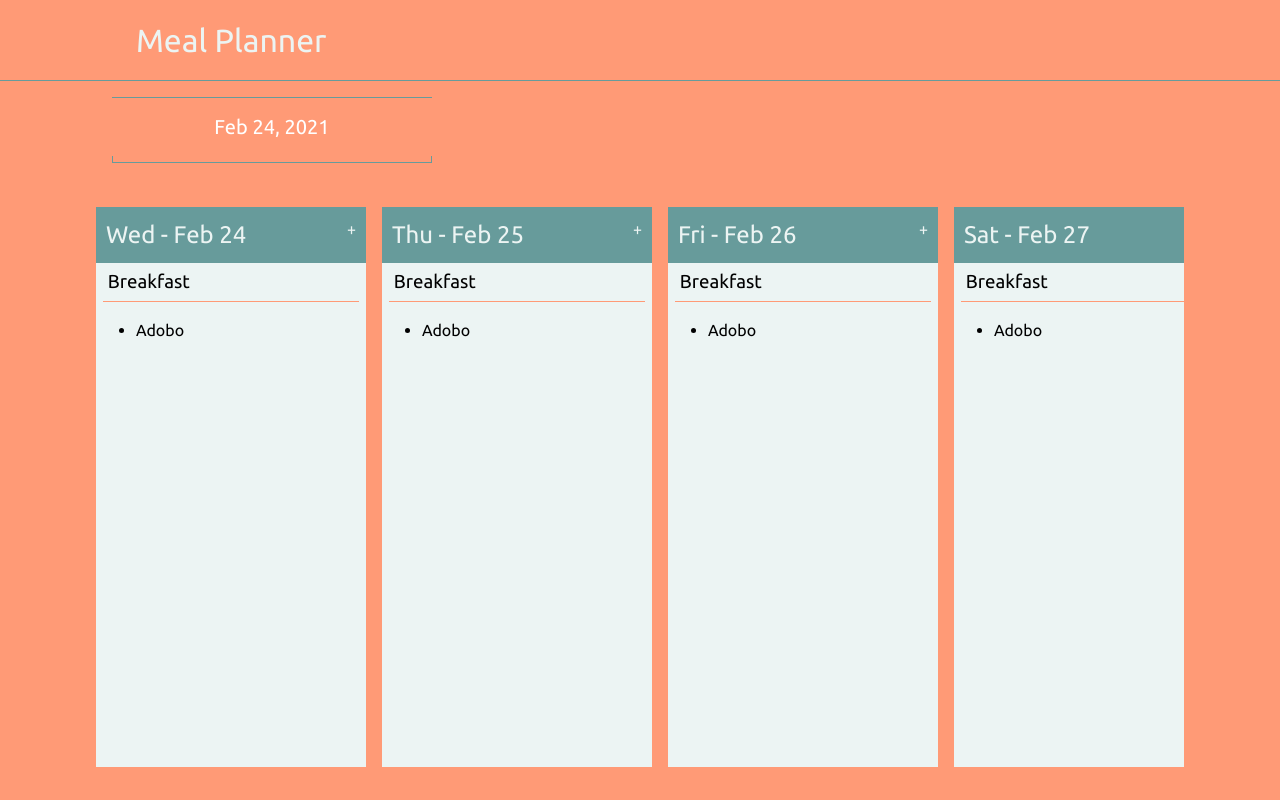
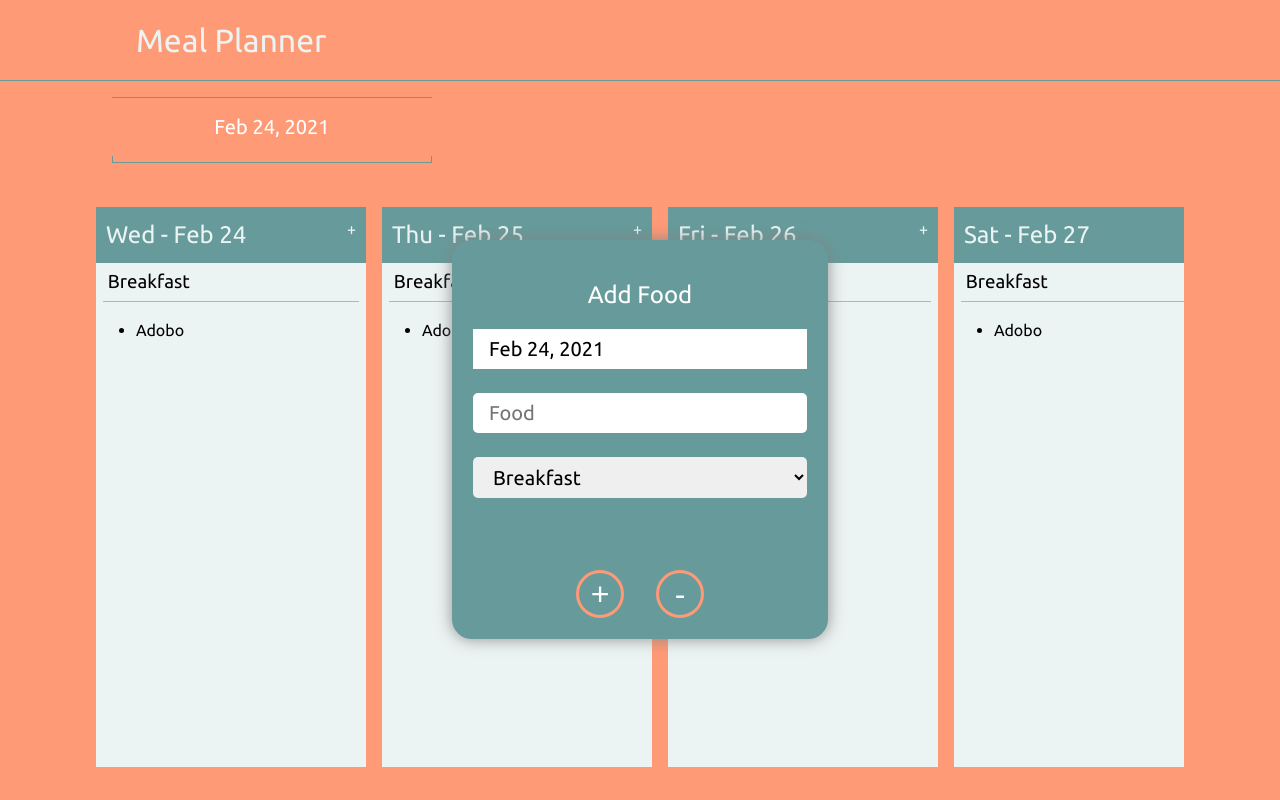
Before and after one commit to liampc/meal-planner, a React (Create React App) app: page / in a window 1280 px wide. Built offline with nearby package versions, Linux system fonts and the light colour scheme.

Commit message:
edit form size in desktop view

```diff
--- a/src/components/Main/_main.scss
+++ b/src/components/Main/_main.scss
@@ -97,7 +97,7 @@
 
 
 .form {
-    display: none;
+    // display: none;
     position: absolute;
     z-index: 1;
     top: 30%;
@@ -113,6 +113,10 @@
     padding-top: 2rem;
 
 
+    @include breakpoint-up('large'){
+        width: auto;
+        height: auto;
+    }
 
 
     h2 {
```
